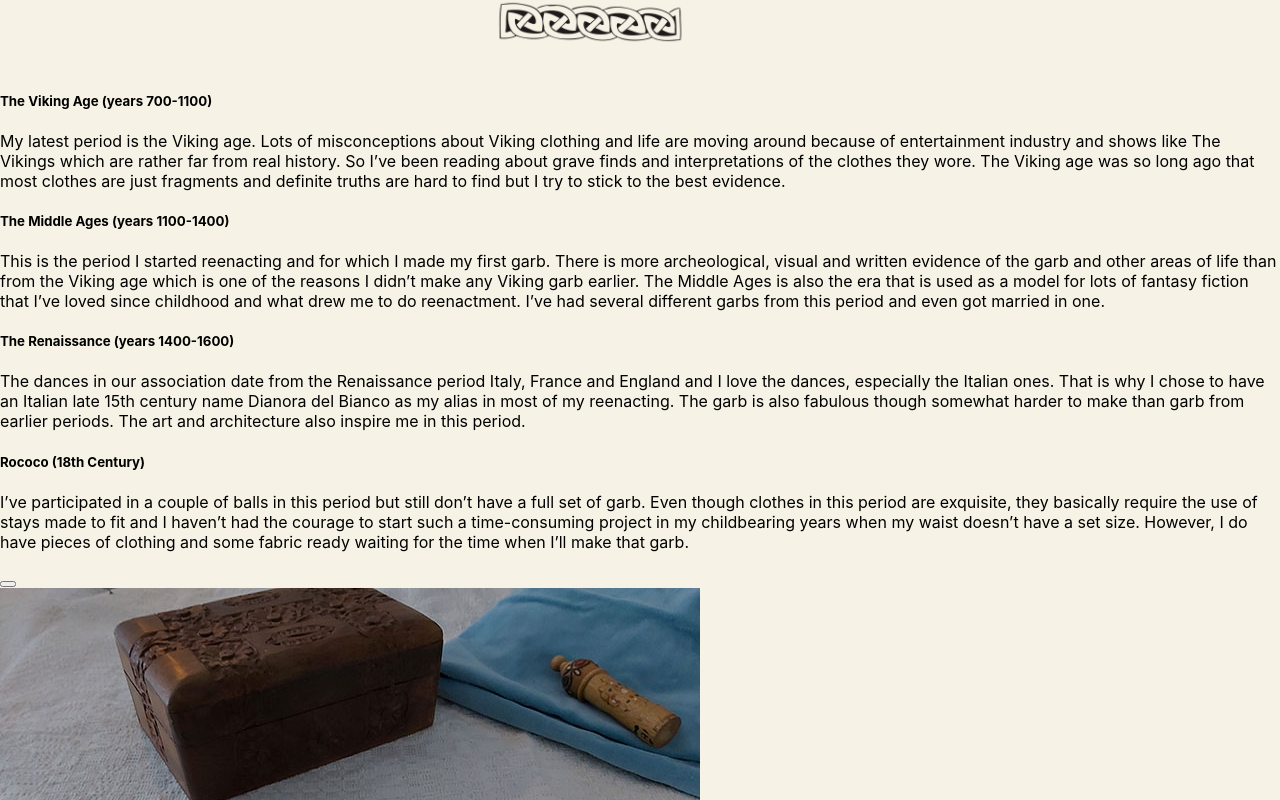
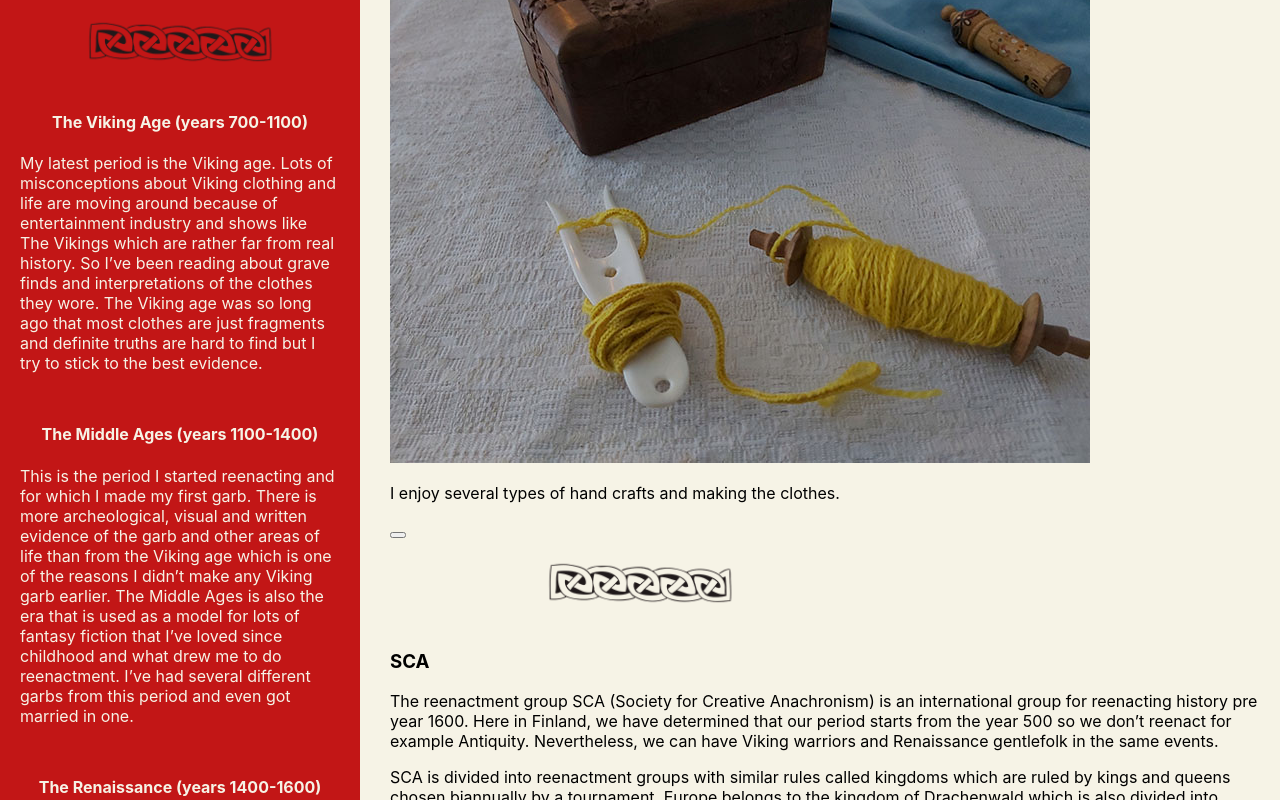
Before and after one commit to annametsapelto/thesis-page, a React (Create React App) app in the folder thesis-page/: page / in a window 1280 px wide. Shown: the part 1020-1820 px from the top of the page. Built offline with nearby package versions, Linux system fonts and the light colour scheme.

Commit message:
Add css for second text and mod ornament

```diff
--- a/thesis-page/src/Components/SecondText.js
+++ b/thesis-page/src/Components/SecondText.js
@@ -1,17 +1,18 @@
 import Ornaments from './Ornaments';
+import '../Styles/SecondText.css';
 
 const SecondText = (props) => {
     return (
-        <div>
+        <div className="second">
             <h3>My Reenactment Eras</h3>
             <Ornaments isLightMode={props.isLightMode}/>
-            <h5>The Viking Age (years 700-1100)</h5>
+            <h4>The Viking Age (years 700-1100)</h4>
             <p>My latest period is the Viking age. Lots of misconceptions about Viking clothing and life are moving around because of entertainment industry and shows like The Vikings which are rather far from real history. So I’ve been reading about grave finds and interpretations of the clothes they wore. The Viking age was so long ago that most clothes are just fragments and definite truths are hard to find but I try to stick to the best evidence.</p>
-            <h5>The Middle Ages (years 1100-1400)</h5>
+            <h4>The Middle Ages (years 1100-1400)</h4>
             <p>This is the period I started reenacting and for which I made my first garb. There is more archeological, visual and written evidence of the garb and other areas of life than from the Viking age which is one of the reasons I didn’t make any Viking garb earlier. The Middle Ages is also the era that is used as a model for lots of fantasy fiction that I’ve loved since childhood and what drew me to do reenactment. I’ve had several different garbs from this period and even got married in one.</p>
-            <h5>The Renaissance (years 1400-1600)</h5>
+            <h4>The Renaissance (years 1400-1600)</h4>
             <p>The dances in our association date from the Renaissance period Italy, France and England and I love the dances, especially the Italian ones. That is why I chose to have an Italian late 15th century name Dianora del Bianco as my alias in most of my reenacting. The garb is also fabulous though somewhat harder to make than garb from earlier periods. The art and architecture also inspire me in this period.</p>
-            <h5>Rococo (18th Century)</h5>
+            <h4>Rococo (18th Century)</h4>
             <p>I’ve participated in a couple of balls in this period but still don’t have a full set of garb. Even though clothes in this period are exquisite, they basically require the use of stays made to fit and I haven’t had the courage to start such a time-consuming project in my childbearing years when my waist doesn’t have a set size. However, I do have pieces of clothing and some fabric ready waiting for the time when I’ll make that garb.</p>
         </div>
     )
--- a/thesis-page/src/Styles/Ornament.css
+++ b/thesis-page/src/Styles/Ornament.css
@@ -1,9 +1,10 @@
 .ornament {
-    width: 300px;
+    width: 200px;
     display: block;
     margin-left: auto;
     margin-right: auto;
-    padding: 20px;
+    padding-top: 20px;
+    padding-bottom: 20px;
 }
 .ornament img {
     width: 200px;
--- /dev/null
+++ b/thesis-page/src/Styles/SecondText.css
@@ -0,0 +1,14 @@
+.second {
+    float: left;
+    width: 25%;
+    margin-right: 30px;
+    color: #F6F3E6;
+    padding: 20px;
+    background-color: #C21616;
+}
+.second h3, h4{
+    text-align: center;
+}
+.second p {
+    padding-bottom: 30px;
+}
```
